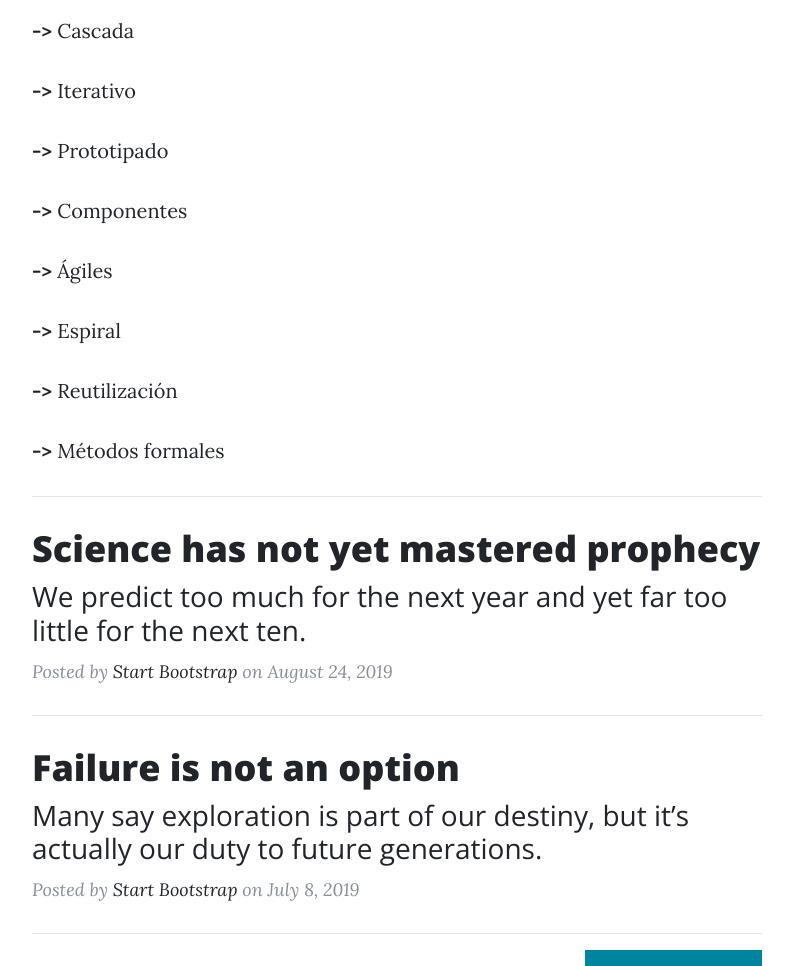
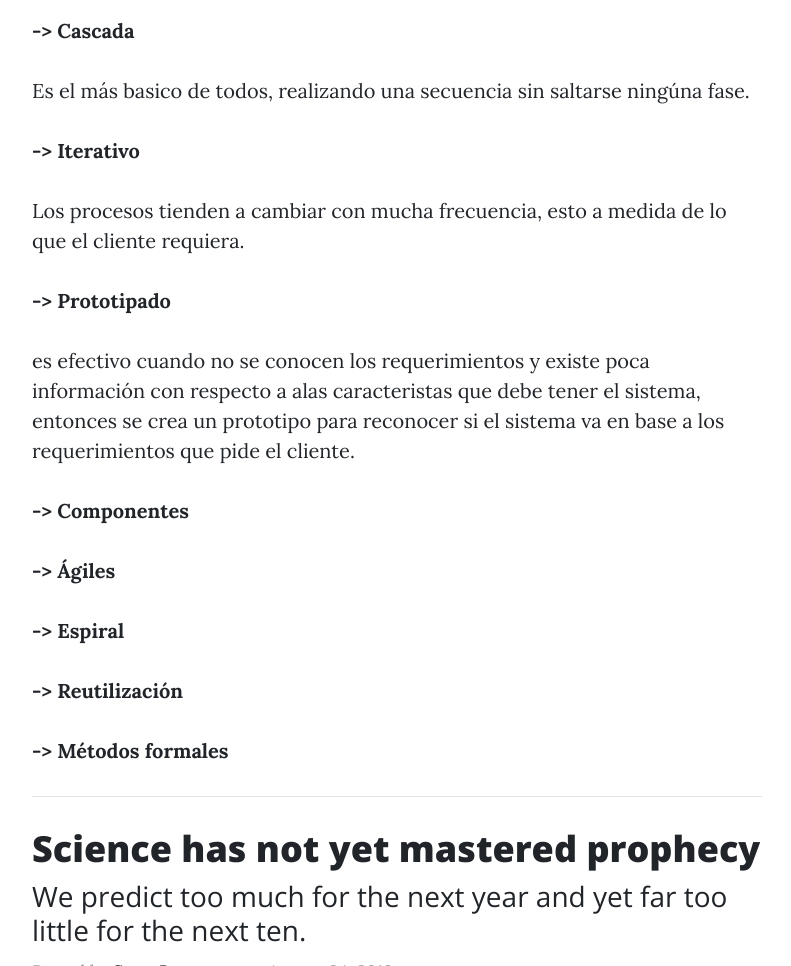
Before and after one commit to Sormec/Mi_querido_poyecto_paginaweb-, a website: page index.html in a window 1280 px wide. Shown: the part 1700-2666 px from the top of the page, without its empty margins (243-1034 px from the left). Drawn offline with nearby package versions, Linux system fonts and the light colour scheme.

Commit message:
Update index.html

```diff
--- a/index.html
+++ b/index.html
@@ -103,14 +103,21 @@
             el 27, Julio 2020</p>
           <p> Un conjunto estructurado de actividades para el desarrollo eficaz de software </p>
           <p> Contiene los siguiente modelos, cada uno se adapta a un modelo de trabajo diferente:</p>
-          <p> <strong> -> </strong> Cascada </p>
-          <p> <strong> -> </strong> Iterativo </p>
-          <p> <strong> -> </strong> Prototipado </p>
-          <p> <strong> -> </strong> Componentes </p>
-          <p> <strong> -> </strong> Ágiles </p>
-          <p> <strong> -> </strong> Espiral </p>
-          <p> <strong> -> </strong> Reutilización</p>
-          <p> <strong> -> </strong> Métodos formales </p>
+          <p> <strong> ->  Cascada </strong> </p>
+          <p> Es el más basico de todos, realizando una secuencia sin saltarse ningúna fase. </p>
+          <p> <strong> -> Iterativo </strong> </p>
+          <p> Los procesos tienden a cambiar con mucha frecuencia, esto a medida de lo que el cliente requiera. </p>
+          <p> <strong> -> Prototipado </strong></p>
+          <p> es efectivo cuando no se conocen los requerimientos y existe poca información con respecto a alas caracteristas que debe tener el sistema, entonces se crea un prototipo para reconocer si el sistema va en base a los requerimientos que pide el cliente. </p>
+          <p> <strong> -> Componentes </strong> </p>
+          <p> </p>
+          <p> <strong> -> Ágiles </strong> </p>
+          <p> </p>
+          <p> <strong> -> Espiral </strong> </p>
+          <p> </p>
+          <p> <strong> -> Reutilización </strong> </p>
+          <p> </p>
+          <p> <strong> -> Métodos formales </strong> </p>
 
         </div>
         <hr>
```
